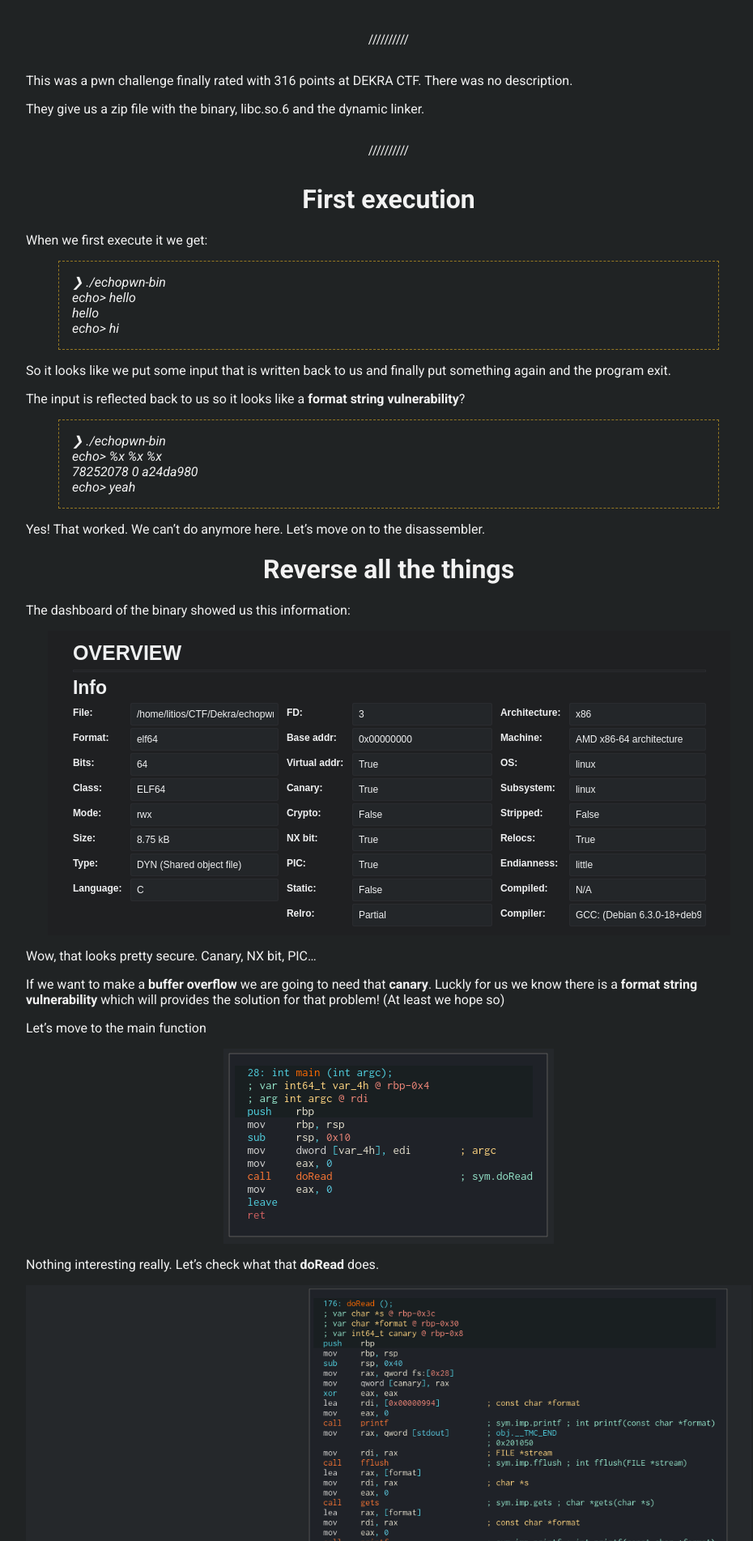
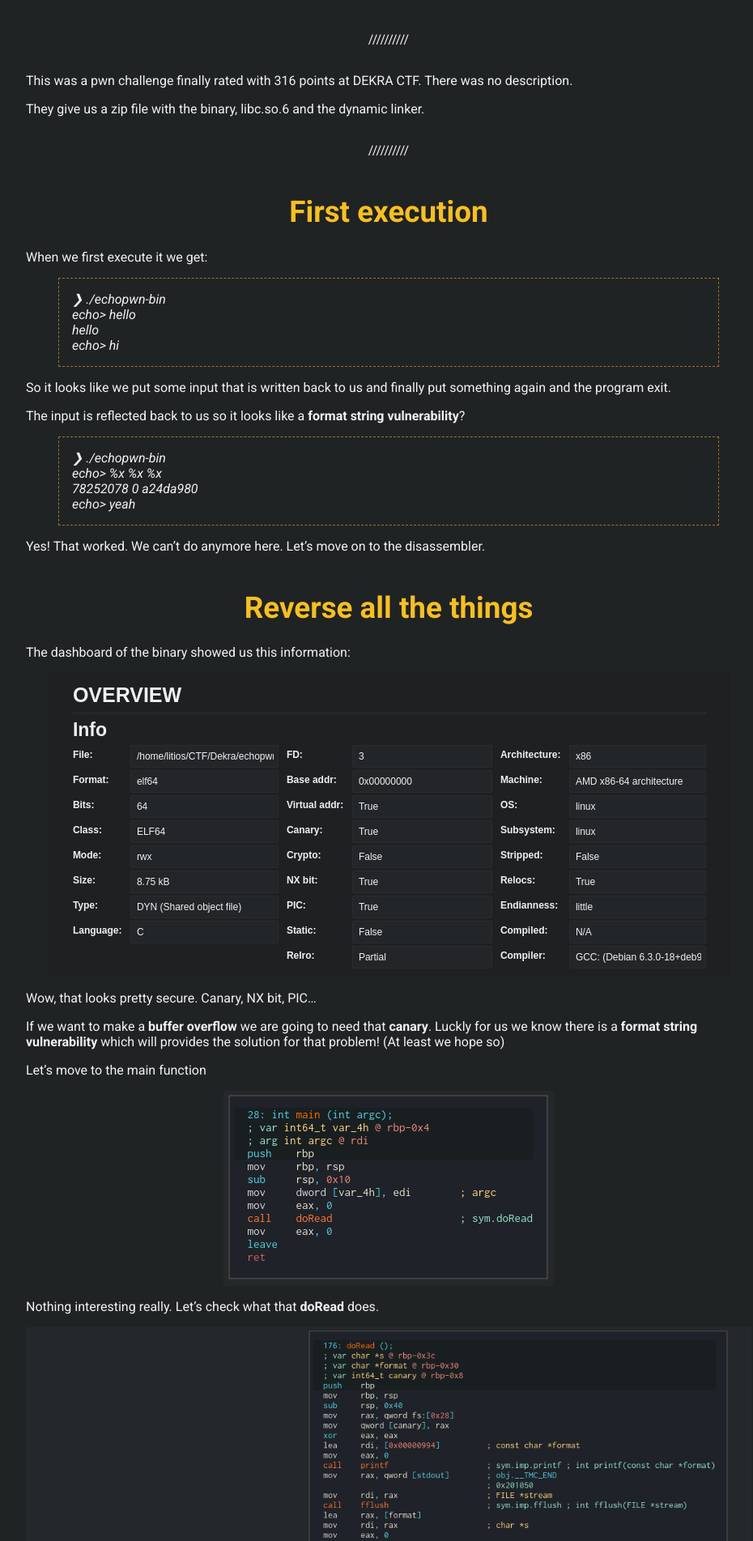
Before and after one commit to litios/litios.github.io, a Jekyll site: the page built from _posts/2020-12-01-echopwn.md, in a window 1280 px wide. Shown: the part 389-2292 px from the top of the page at 81% size, without its empty margins (160-1090 px from the left). Built offline with Jekyll 4.4.1, drawn with Linux system fonts in a browser that asks for light colours; some web fonts are replaced.

Commit message:
Update sass
Signed-off-by: Litios <davidfg168@gmail.com>

```diff
--- a/_sass/no-style-please.scss
+++ b/_sass/no-style-please.scss
@@ -100,7 +100,12 @@ body {
   }
 }
 
-h1 { text-align: center}
+h1 {
+  text-align: center;
+  color: #f7bf23;
+  font-size: 2.3em;
+  margin-top: 5%;
+}
 
 h2, h3, h4, h5 { margin-top: 3rem; font-size: 1.2em; color: #f7bf23;}
 
```
